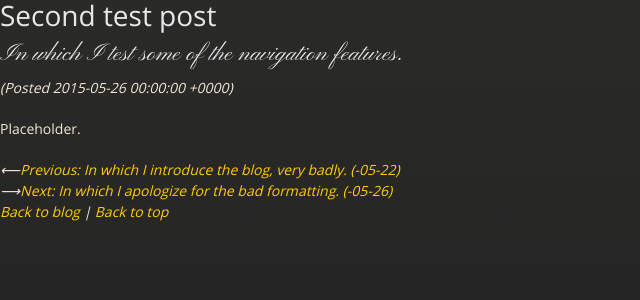
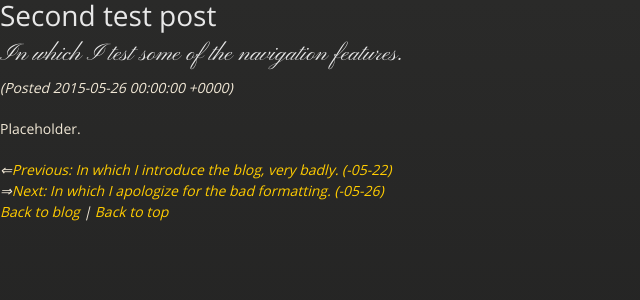
Before and after one commit to goltz20707/goltz20707.github.io, a Jekyll site: the page built from _posts/2015-05-26-second-test-post.md, in a window 1280 px wide. Shown: the top 300 px of the page, without its empty margins (0-640 px from the left). Built offline with Jekyll 4.4.1, drawn with Linux system fonts in a browser that asks for light colours.

Commit message:
Trying to fix arrows.

```diff
--- a/_includes/post-footer.html
+++ b/_includes/post-footer.html
@@ -1,11 +1,11 @@
 
 <div class="nav">
   {% if page.previous.url %}
-  &xlarr;<a class="prev" href="{{page.previous.url}}">Previous:
+  &lArr;<a class="prev" href="{{page.previous.url}}">Previous:
   {{page.previous.excerpt}} ({{page.previous.date | date: '-%m-%d'}})</a><br/>
   {% endif %}
   {% if page.next.url %}
-  &xrarr;<a class="prev" href="{{page.next.url}}">Next:
+  &rArr;<a class="prev" href="{{page.next.url}}">Next:
   {{page.next.excerpt}} ({{page.next.date | date: '-%m-%d'}})</a>
   {% endif %}
 </div>
```
